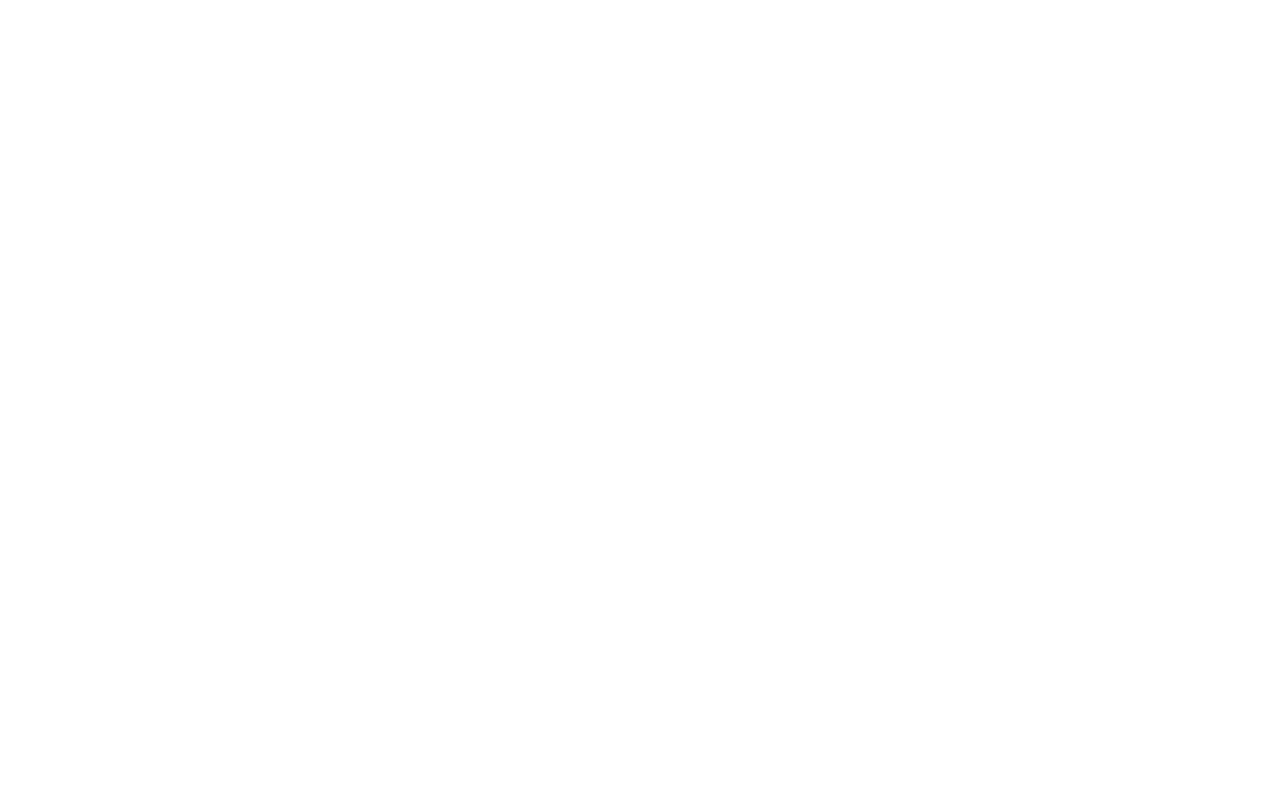
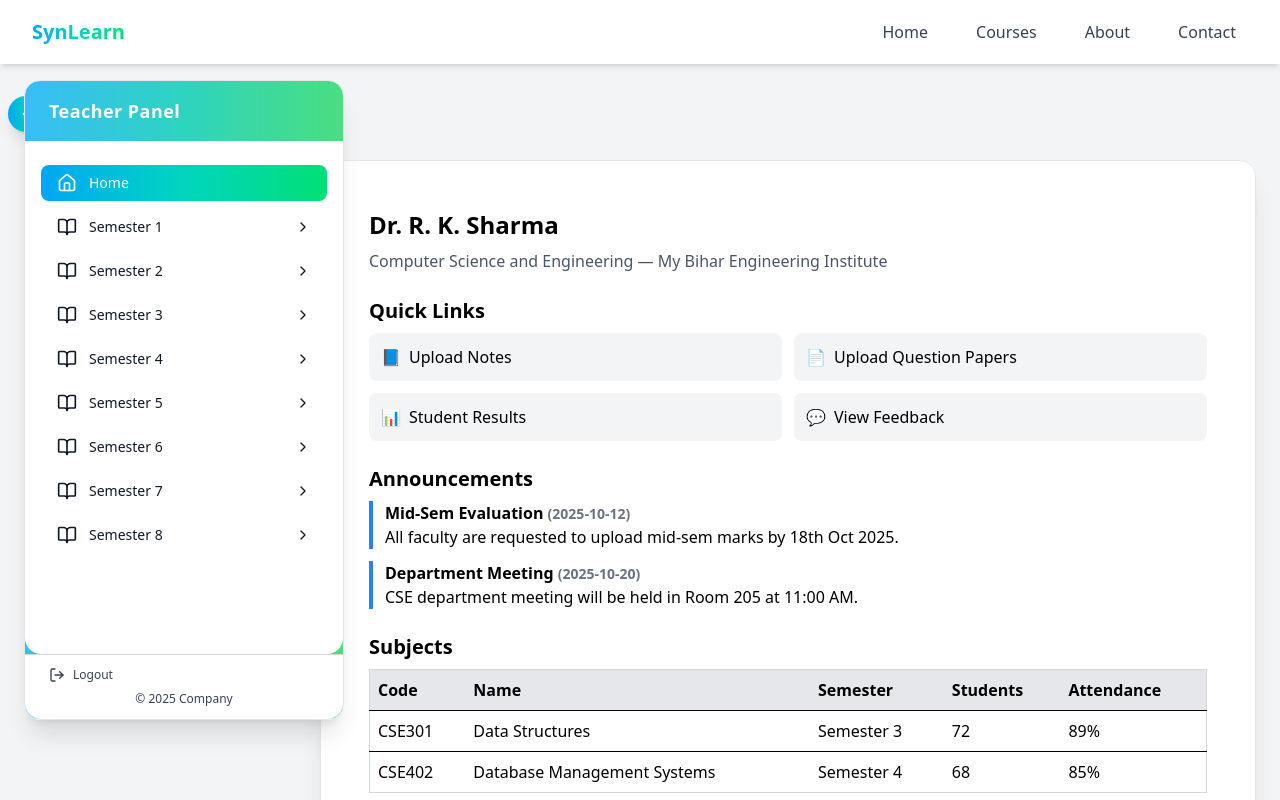
Before and after one commit to raushanraj10/Ajeet-Sir-SynLearn, a React (Vite) app in the folder SynLearn/FRONTEND/: page /facultyhome in a window 1280 px wide. Before the commit this address had no page. Shown: the top 800 px of the page. Built offline with nearby package versions, Linux system fonts and the light colour scheme.

Commit message:
test deploy

```diff
--- a/SynLearn/FRONTEND/src/App.jsx
+++ b/SynLearn/FRONTEND/src/App.jsx
@@ -3,6 +3,7 @@ import { BrowserRouter, Routes, Route } from "react-router-dom";
 import AppStore from "./Utils/Appstore";
 import Body from "./Body";
 import UploadDocumentPage from "./Components/UploadDocumentPage";
+import FacultyHome from "./Components/FacultyHome";
 
 
 function App() {
@@ -12,6 +13,7 @@ function App() {
       <Routes>
         <Route path="/" element={<Body/>}>
         <Route path="/uploaddoc/:semester/:branch" element={<UploadDocumentPage/>}/>
+         <Route path="/facultyhome" element={<FacultyHome/>}/>
         </Route>
       </Routes>
     </BrowserRouter>
--- a/SynLearn/FRONTEND/src/Body.jsx
+++ b/SynLearn/FRONTEND/src/Body.jsx
@@ -1,3 +1,4 @@
+import { Outlet } from "react-router-dom"
 import FacultySidebar from "./Components/FacultySidebar"
 import LoginPage from "./Components/LoginPage"
 import SynLearnNavbar from "./Components/SynLearnNavbar"
@@ -8,7 +9,7 @@ const Body=()=>{
         <>
         <SynLearnNavbar/>
         {/* <LoginPage/> */}
-        <UploadDocumentPage/>
+       <Outlet/>
 
         </>
     )
--- /dev/null
+++ b/SynLearn/FRONTEND/src/Components/FacultyHome.jsx
@@ -0,0 +1,68 @@
+// src/pages/FacultyHome.jsx
+import React from "react";
+import facultyHomeData from "./facultyHomeData";
+import FacultySidebar from "./FacultySidebar";
+
+export default function FacultyHome() {
+  const { facultyName, department, institute, quickLinks, announcements, subjects, facultyStats } =
+    facultyHomeData;
+
+  return (
+    <FacultySidebar>
+    <div className="p-6">
+      <h1 className="text-2xl font-bold mb-2">{facultyName}</h1>
+      <p className="text-gray-600">{department} — {institute}</p>
+
+      <h2 className="text-xl font-semibold mt-6 mb-2">Quick Links</h2>
+      <ul className="grid grid-cols-2 gap-3">
+        {quickLinks.map((link, i) => (
+          <li key={i} className="p-3 rounded-lg bg-gray-100 hover:bg-gray-200 cursor-pointer">
+            <span className="mr-2">{link.icon}</span>{link.title}
+          </li>
+        ))}
+      </ul>
+
+      <h2 className="text-xl font-semibold mt-6 mb-2">Announcements</h2>
+      <ul>
+        {announcements.map((a, i) => (
+          <li key={i} className="border-l-4 border-blue-500 pl-3 mb-3">
+            <p className="font-semibold">{a.title} <span className="text-sm text-gray-500">({a.date})</span></p>
+            <p>{a.message}</p>
+          </li>
+        ))}
+      </ul>
+
+      <h2 className="text-xl font-semibold mt-6 mb-2">Subjects</h2>
+      <table className="w-full border border-gray-300 text-left">
+        <thead className="bg-gray-200">
+          <tr>
+            <th className="p-2">Code</th>
+            <th className="p-2">Name</th>
+            <th className="p-2">Semester</th>
+            <th className="p-2">Students</th>
+            <th className="p-2">Attendance</th>
+          </tr>
+        </thead>
+        <tbody>
+          {subjects.map((s, i) => (
+            <tr key={i} className="border-t">
+              <td className="p-2">{s.code}</td>
+              <td className="p-2">{s.name}</td>
+              <td className="p-2">{s.semester}</td>
+              <td className="p-2">{s.totalStudents}</td>
+              <td className="p-2">{s.attendance}</td>
+            </tr>
+          ))}
+        </tbody>
+      </table>
+
+      <h2 className="text-xl font-semibold mt-6 mb-2">Faculty Stats</h2>
+      <div className="flex gap-4">
+        <div className="bg-gray-100 p-4 rounded-lg">Subjects: {facultyStats.totalSubjects}</div>
+        <div className="bg-gray-100 p-4 rounded-lg">Students: {facultyStats.totalStudents}</div>
+        <div className="bg-gray-100 p-4 rounded-lg">Assignments Due: {facultyStats.assignmentsDue}</div>
+      </div>
+    </div>
+    </FacultySidebar>
+  );
+}
--- a/SynLearn/FRONTEND/src/Components/FacultySidebar.jsx
+++ b/SynLearn/FRONTEND/src/Components/FacultySidebar.jsx
@@ -105,7 +105,7 @@ const semesters = {
 
 
   const menuItems = [
-    { name: "Home", icon: Home, path: "/teacherhome" },
+    { name: "Home", icon: Home, path: "/facultyhome" },
   ];
 
   const handleLogout = async () => {
--- a/SynLearn/FRONTEND/src/Components/LoginPage.jsx
+++ b/SynLearn/FRONTEND/src/Components/LoginPage.jsx
@@ -2,6 +2,8 @@ import React, { useState } from "react";
 import { Eye, EyeOff } from "lucide-react";
 import axios from "axios"
 import FacultySidebar from "./FacultySidebar";
+import BASE_URL from "../constants/BASE_URL";
+import { useNavigate } from "react-router-dom";
 
 export default function LoginPage() {
   const [userId, setUserId] = useState("");
@@ -9,6 +11,7 @@ export default function LoginPage() {
   const [showPassword, setShowPassword] = useState(false);
   const [error, setError] = useState("");
   const [message, setMessage] = useState("");
+  const Navigate =useNavigate()
 
   async function handleSubmit(e) {
     e.preventDefault();
@@ -20,8 +23,10 @@ export default function LoginPage() {
       return;
     }
     try {
-      const response = await axios.post("http://localhost:5000/login-admin",{userId,password},{withCredentials:true})
-      setMessage(response.data)
+     const response = await axios.post(`${BASE_URL}/login-admin`, { userId, password }, { withCredentials: true });
+
+      setMessage("Login Succesfully")
+      Navigate("/facultyhome")
 
     } catch (err) {
       setError("Network error: " + err.message);
--- a/SynLearn/FRONTEND/src/Components/UploadDocumentPage.jsx
+++ b/SynLearn/FRONTEND/src/Components/UploadDocumentPage.jsx
@@ -3,10 +3,12 @@ import { useParams } from "react-router-dom";
 import axios from "axios";
 import Swal from "sweetalert2";
 import FacultySidebar from "./FacultySidebar";
+import BASE_URL from "../constants/BASE_URL"
 
 const docTypes = [
   "Notes",
-  "PSU Gate",
+  "Gate",
+  "PSU",
   "Mid Sem Content",
   "End Sem Content",
   "Last Time Content",
@@ -26,9 +28,6 @@ export default function UploadDocumentPage() {
   const [file, setFile] = useState(null);
   const [uploadProgress, setUploadProgress] = useState(0);
   const [loading, setLoading] = useState(false);
-
-  const BASE_URL = "http://localhost:5000"; // Set your backend URL here
-
   // Fetch existing documents for semester & branch
   useEffect(() => {
     fetchDocuments();
@@ -36,9 +35,8 @@ export default function UploadDocumentPage() {
 
   const fetchDocuments = async () => {
     try {
-      const res = await axios.get(`${BASE_URL}/documents`, {
-        params: { semester, branch },
-      });
+
+      const res = await axios.get(`${BASE_URL}/documents/${semester}/${branch}`, {withCredentials:true})
       setDocuments(res.data);
     } catch (err) {
       console.error("Failed to fetch documents:", err);
--- /dev/null
+++ b/SynLearn/FRONTEND/src/Components/facultyHomeData.js
@@ -0,0 +1,52 @@
+// src/constants/facultyHomeData.js
+
+const facultyHomeData = {
+  facultyName: "Dr. R. K. Sharma",
+  department: "Computer Science and Engineering",
+  institute: "My Bihar Engineering Institute",
+
+  quickLinks: [
+    { title: "Upload Notes", path: "/faculty/upload-notes", icon: "📘" },
+    { title: "Upload Question Papers", path: "/faculty/upload-papers", icon: "📄" },
+    { title: "Student Results", path: "/faculty/results", icon: "📊" },
+    { title: "View Feedback", path: "/faculty/feedback", icon: "💬" },
+  ],
+
+  announcements: [
+    {
+      title: "Mid-Sem Evaluation",
+      date: "2025-10-12",
+      message: "All faculty are requested to upload mid-sem marks by 18th Oct 2025.",
+    },
+    {
+      title: "Department Meeting",
+      date: "2025-10-20",
+      message: "CSE department meeting will be held in Room 205 at 11:00 AM.",
+    },
+  ],
+
+  subjects: [
+    {
+      code: "CSE301",
+      name: "Data Structures",
+      semester: "Semester 3",
+      totalStudents: 72,
+      attendance: "89%",
+    },
+    {
+      code: "CSE402",
+      name: "Database Management Systems",
+      semester: "Semester 4",
+      totalStudents: 68,
+      attendance: "85%",
+    },
+  ],
+
+  facultyStats: {
+    totalSubjects: 2,
+    totalStudents: 140,
+    assignmentsDue: 3,
+  },
+};
+
+export default facultyHomeData;
```
Also changed, not shown: 1 other file (tests, documents, lock files or other folders).
